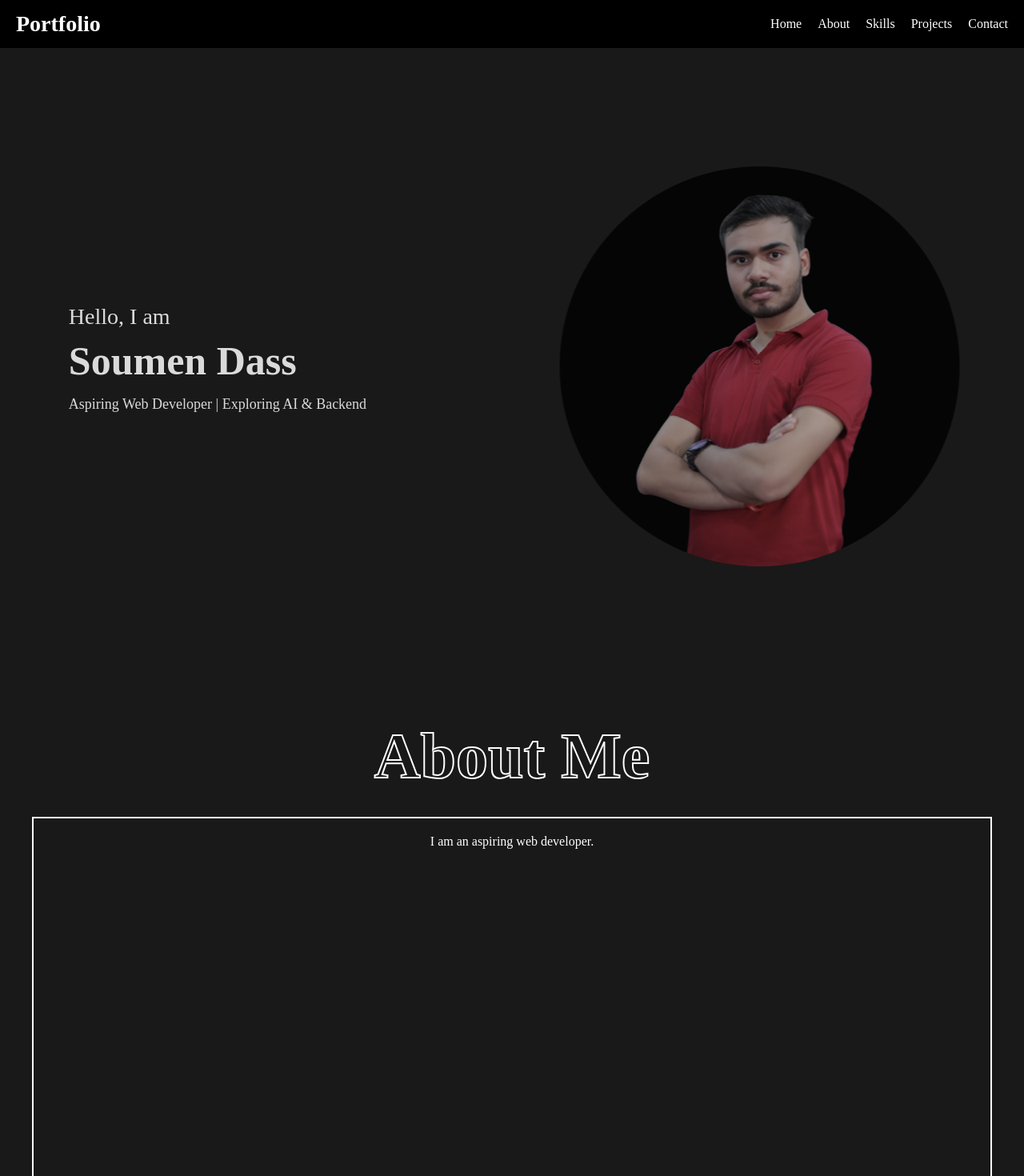
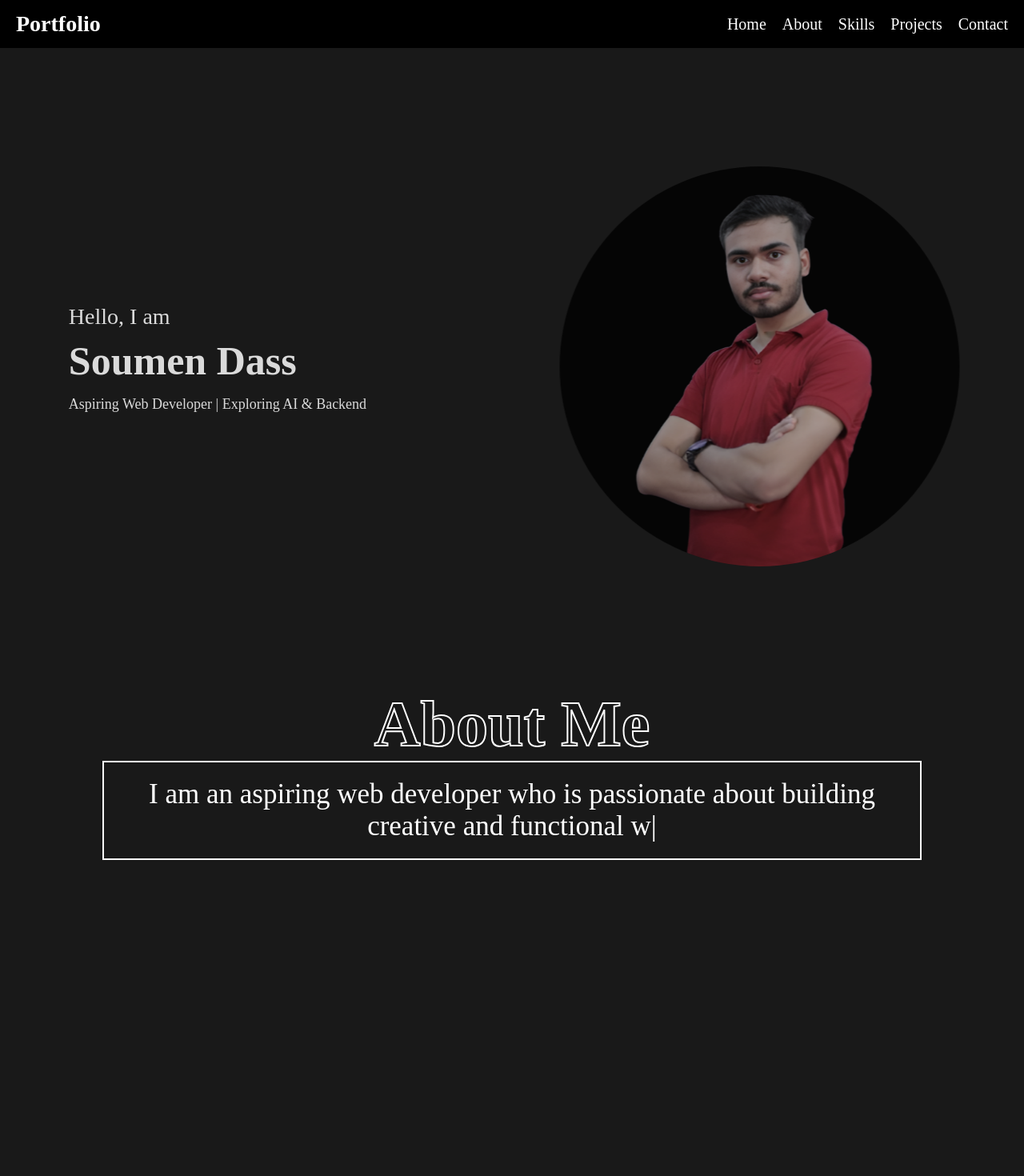
Before and after one commit to SoumenDass1/React-Portfolio, a React (Vite) app: page / in a window 1280 px wide. Shown: the top 1470 px of the page at 80% size. After the commit the page ends 1075 px from the top, so only its background shows below. Built offline with nearby package versions, Linux system fonts and the light colour scheme.

Commit message:
About page is updated. I also used auto type effect in the about section

```diff
--- a/src/components/profile.jsx
+++ b/src/components/profile.jsx
@@ -1,9 +1,27 @@
+import { useEffect, useRef } from "react";
+import Typed from "typed.js";
 import "../css/header.css";
 import "../css/home.css";
 import "../css/about.css";
 import portfolioImage from "../assets/portfolioImage.png";
 
 function Profile() {
+  const el = useRef(null);
+
+  useEffect(() => {
+    const typed = new Typed(el.current, {
+      strings: [
+        "I am an aspiring web developer who is passionate about building creative and functional web applications. Currently, I am pursuing my studies in computer science and learning the core concepts of programming, databases, and web technologies. I spend my time exploring front-end and back-end development, experimenting with different frameworks, and improving my problem-solving skills. My goal is to become a skilled developer who can design efficient systems and deliver impactful projects. With dedication and continuous learning, I aim to grow my expertise and contribute meaningfully to the field of technology while building a strong foundation for my career."
+      ],
+      typeSpeed: 50,
+      loop: false,
+    });
+
+    return () => {
+      typed.destroy();
+    };
+  }, []);
+
   return (
     <>
       <header>
@@ -14,11 +32,11 @@ function Profile() {
 
           <nav className="nav-bar">
             <ul>
-                            <li href="/home">Home</li>
-                            <li href="/about">About</li>
-                            <li href="/skills">Skills</li>
-                            <li href="/projects">Projects</li>
-                            <li href="/contact">Contact</li>
+              <li><a href="#home">Home</a></li>
+              <li><a href="#about">About</a></li>
+              <li><a href="#skills">Skills</a></li>
+              <li><a href="#projects">Projects</a></li>
+              <li><a href="#contact">Contact</a></li>
             </ul>
           </nav>
         </div>
@@ -41,15 +59,13 @@ function Profile() {
           <div className="about-box">
             <h1>About Me</h1>
             <div className="about-me">
-                            <p>I am an aspiring web developer.</p>
+              <p><span ref={el}></span></p>
             </div>
           </div>
         </section>
-
       </main>
     </>
   );
 }
 
-
 export default Profile;
--- a/src/css/about.css
+++ b/src/css/about.css
@@ -1,19 +1,9 @@
-.about {
-    height: 100vh;
-    width: 100vw;
-    display: flex;
-    justify-content: center;
-    align-items: center;
-    background: #191919;
-}
-
 .about-box {
     text-align: center;
     display: flex;
     flex-direction: column;
     justify-content: center;  /* vertically center */
-    align-items: center;      /* horizontally center */
-    gap: 30px;                /* h1 aur box ke beech thoda space */
+    align-items: center;
 }
 
 .about-box h1 {
@@ -41,8 +31,9 @@
 }
 
 .about-me {
-    min-width: 1200px;
-    min-height: 600px;       /* fix height instead of 90% */
+    height: 100%;
+    width: 80%;
+    font-size: 35px;  /* fix height instead of 90% */
     border: 2px solid #fff;
     padding: 20px;
     color: #fff;
```
Lines whose indentation alone changed are shown as unchanged.
